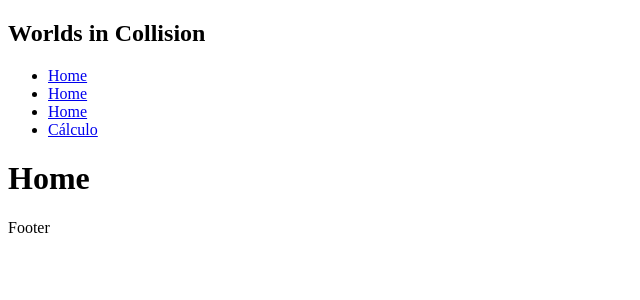
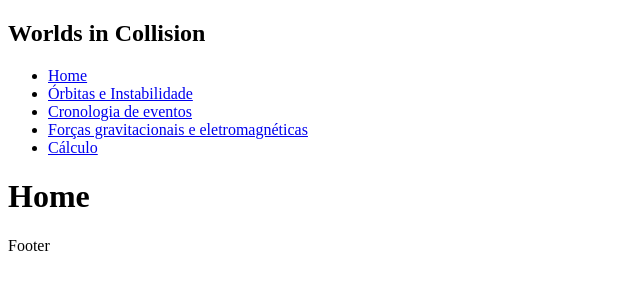
Before and after one commit to Erick0105/CP5-Front, a Next.js app in the folder worlds-collision/: page / in a window 1280 px wide. Shown: the top 300 px of the page, without its empty margins (0-640 px from the left). Built offline with nearby package versions, Linux system fonts and the light colour scheme.

Commit message:
nav atualizado

```diff
--- a/worlds-collision/src/components/Nav/Nav.tsx
+++ b/worlds-collision/src/components/Nav/Nav.tsx
@@ -6,8 +6,9 @@ export default function Nav() {
     <nav>
         <ul>
             <li><Link href="/">Home</Link></li>
-            <li><Link href="/">Home</Link></li>
-            <li><Link href="/">Home</Link></li>
+            <li><Link href="/orbitas">Órbitas e Instabilidade</Link></li>
+            <li><Link href="/eventos">Cronologia de eventos</Link></li>
+            <li><Link href="/forças">Forças gravitacionais e eletromagnéticas</Link></li>
             <li><Link href="/calculo">Cálculo</Link></li>
         </ul>
     </nav>
```
